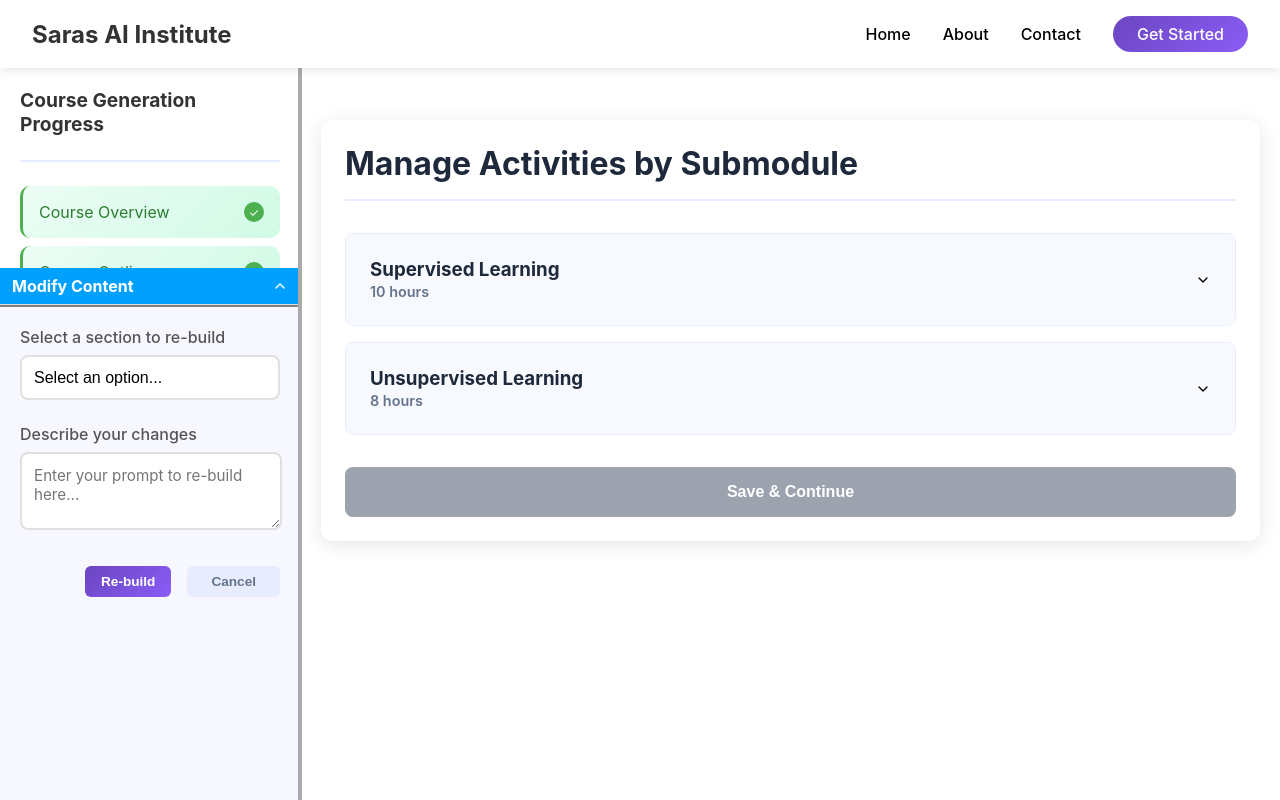
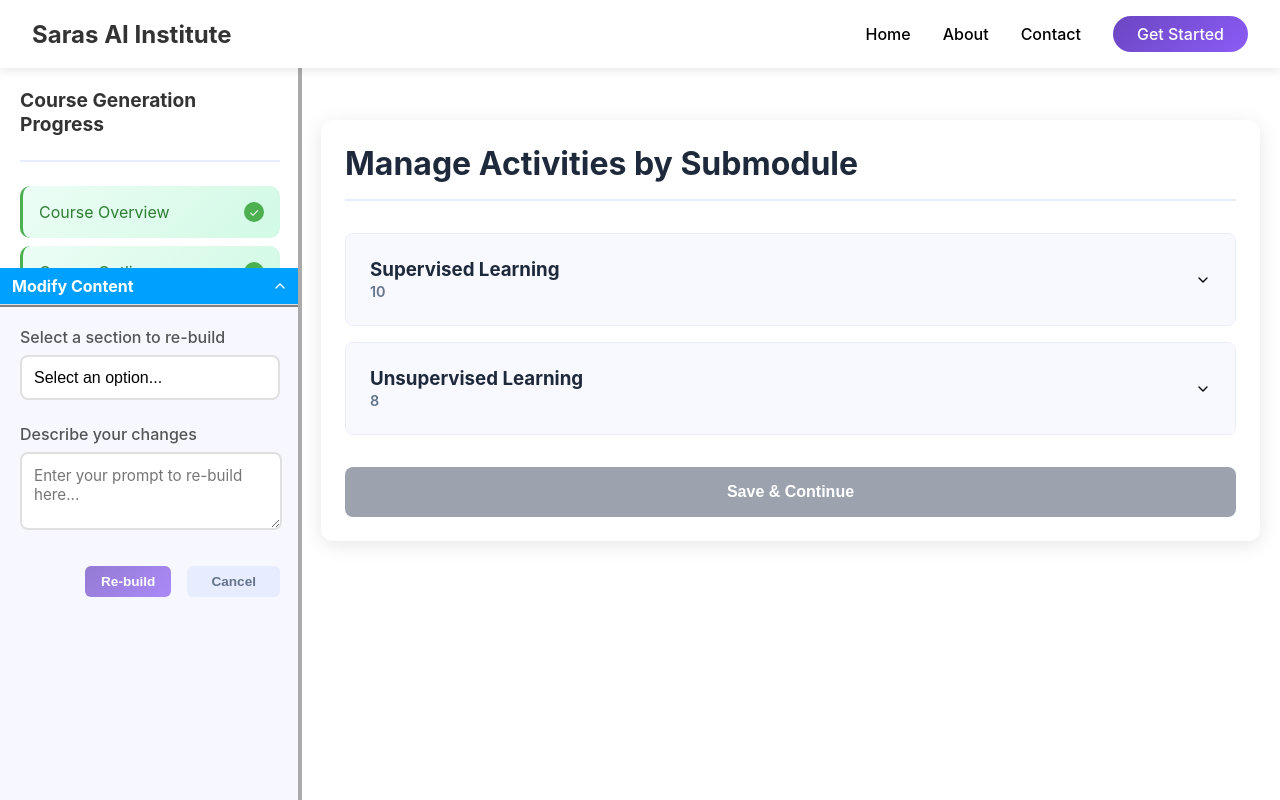
Before and after one commit to asmijit-s/corgen_updated, a React (Create React App) app in the folder frontend/: page /activities in a window 1280 px wide. Built offline with nearby package versions, Linux system fonts and the light colour scheme.

Commit message:
redo updates

```diff
--- a/frontend/src/App.js
+++ b/frontend/src/App.js
@@ -31,12 +31,18 @@ function generateOptionsFromLocalStorage(context = 'outline') {
   }
 
   if (context === 'modules' && data.modules) {
-    const options = Object.entries(data.modules).map(([key, value]) => ({
-      label: value.module_title,
-      value: key,
-      fullValue: value
-    }));
-    return [{ label: "All", value: "all", fullValue: data.modules }, ...options];
+    const modulesWithoutSubmodules = Object.fromEntries(
+    Object.entries(data.modules).map(([key, module]) => {
+      const { submodules, ...rest } = module; // exclude submodules
+      return [key, rest];
+    })
+  );
+  const options = Object.entries(modulesWithoutSubmodules).map(([key, value]) => ({
+    label: value.module_title,
+    value: value.module_id,
+    fullValue: modulesWithoutSubmodules
+  }));
+    return [{ label: "All", value: "all", fullValue: modulesWithoutSubmodules }, ...options];
   }
   if (context === 'submodules') {
     const path = window.location.pathname;
@@ -49,12 +55,18 @@ function generateOptionsFromLocalStorage(context = 'outline') {
       data.modules[moduleIndex]?.submodules
     ) {
       const submods = data.modules[moduleIndex].submodules;
-      const options = submods.map((sub, idx) => ({
-        label: sub.submodule_title,
-        value: `${moduleIndex}_${idx}`,
-        fullValue: sub
-      }));
-      return [{ label: "All", value: "all", fullValue: submods }, ...options];
+      // Remove `activities` from each submodule
+    const submodsWithoutActivities = data.modules[moduleIndex].submodules.map(sub => {
+      const { activities, ...rest } = sub;
+      return rest;
+    });
+
+    const options = submodsWithoutActivities.map((sub, idx) => ({
+      label: sub.submodule_title,
+      value: sub.submodule_id,
+      fullValue: submodsWithoutActivities
+    }));
+      return [{ label: "All", value: "all", fullValue: submodsWithoutActivities }, ...options];
     }
   }
   if (context === 'activities') {
@@ -73,8 +85,8 @@ function generateOptionsFromLocalStorage(context = 'outline') {
       const activities = data.modules[moduleIndex].submodules[submoduleIndex].activities;
       const options = activities.map((activity, idx) => ({
         label: activity.activity_name || `Activity ${idx + 1}`,
-        value: `${moduleIndex}_${submoduleIndex}_${idx}`,
-        fullValue: activity
+        value: activity.activity_name || `Activity ${idx + 1}`,
+        fullValue: activities
       }));
       return [{ label: "All", value: "all", fullValue: activities }, ...options];
     }
@@ -88,7 +100,7 @@ function AppContent() {
   const [leftPanelWidth, setLeftPanelWidth] = useState(300);
   const isResizing = useRef(false);
   const [isCollapsed, setIsCollapsed] = useState(false); // NEW
-
+  const [stage ,setstage] = useState([]);
   const toggleCollapse = () => setIsCollapsed(prev => !prev);
 
   const handleMouseDown = () => { isResizing.current = true; };
@@ -110,26 +122,21 @@ function AppContent() {
   useEffect(() => {
     if (location.pathname.includes("/outline")) {
       setOptions(generateOptionsFromLocalStorage("outline"));
+      setstage("outline");
     } else if (location.pathname.includes("/modules")) {
       setOptions(generateOptionsFromLocalStorage("modules"));
+      setstage("module");
     } else if(location.pathname.includes("/submodules/")){
       setOptions(generateOptionsFromLocalStorage("submodules"));
+      setstage("submodule");
     }else if (location.pathname.includes("/activities/")) {
       setOptions(generateOptionsFromLocalStorage("activities"));
+      setstage("activity");
     } else {
       setOptions([]);
     }
   }, [location.pathname]);
 
-  const handleModificationSubmit = (selectedKey, prompt) => {
-    const selectedOption = options.find(opt => opt.value === selectedKey);
-    const value = selectedOption?.fullValue || "";
-
-    console.log("Selected key:", selectedKey);
-    console.log("Associated value:", value);
-    console.log("Prompt:", prompt);
-    // Future: Call API with key, value, and prompt
-  };
 
   return (
     <div className="app-container">
@@ -161,8 +168,8 @@ function AppContent() {
           {/* Conditionally show ModificationSelector */}
           {!isCollapsed && (
             <ModificationSelector
-              options={options.map(({ label, value }) => ({ label, value }))}
-              onSubmit={handleModificationSubmit}
+              options={options.map(({ label, value, fullValue }) => ({ label, value, fullValue }))}
+              stage={stage}
             />
           )}
         </div>
--- a/frontend/src/components/CourseForm.jsx
+++ b/frontend/src/components/CourseForm.jsx
@@ -98,7 +98,7 @@ const CourseForm = () => {
 
     // Store result (you can pick `data.result` or whole response)
 localStorage.setItem("generatedCourse", JSON.stringify({ outline: data.result }));
-
+localStorage.setItem("course-init", JSON.stringify(payload));
     navigate("/outline");
 
   } catch (error) {
--- a/frontend/src/components/ModuleDropdown.jsx
+++ b/frontend/src/components/ModuleDropdown.jsx
@@ -79,7 +79,7 @@ const ModulesDropdownPage = () => {
             >
               <div className="module-title-container">
                 <h3>{module.module_title}</h3>
-                <span className="module-hours">{module.module_hours} hours</span>
+                <span className="module-hours">{module.module_hours}</span>
               </div>
               <div className="module-actions">
                 {expandedModule === moduleIndex ? <FiChevronUp /> : <FiChevronDown />}
--- a/frontend/src/components/ModulePage.jsx
+++ b/frontend/src/components/ModulePage.jsx
@@ -33,9 +33,9 @@ const ModulesPage = () => {
   const handleSave = () => {
     const updatedModules = [...modules];
     updatedModules[editingModule] = {
-      moduleTitle: editForm.title,
-      moduleDescription: editForm.description,
-      moduleHours: parseInt(editForm.hours) || 0
+      modeul_title: editForm.title,
+      modeul_description: editForm.description,
+      modeul_hours: parseInt(editForm.hours) || 0
     };
     setModules(updatedModules);
     setEditingModule(null);
@@ -70,7 +70,7 @@ const ModulesPage = () => {
     }
     window.location.reload();
 
-    };
+  };
 
 
   const handleAddModule = () => {
@@ -91,9 +91,9 @@ const ModulesPage = () => {
       return;
     }
     const moduleToAdd = {
-      moduleTitle: newModule.title,
-      moduleDescription: newModule.description,
-      moduleHours: parseInt(newModule.hours) || 0
+      modeul_title: newModule.title,
+      modeul_description: newModule.description,
+      modeul_hours: parseInt(newModule.hours) || 0
     };
     const updatedModules = [...modules, moduleToAdd];
     setModules(updatedModules);
@@ -106,7 +106,6 @@ const ModulesPage = () => {
         localStorage.setItem("generatedCourse", JSON.stringify(parsed));
     }
     window.location.reload();
-
   };
 
   const handleFinalSave = () => {
@@ -174,7 +173,7 @@ const ModulesPage = () => {
               <>
                 <div className="module-header">
                   <h3 className="module-title">{module.module_title}</h3>
-                  <div>
+                  <div style={{display:'flex'}}>
                     <button className="edit-btn" onClick={() => handleEdit(index)}>Edit</button>
                     <button className="delete-btn" onClick={() => handleDelete(index)}>Delete</button>
                   </div>
--- a/frontend/src/components/SubModule.jsx
+++ b/frontend/src/components/SubModule.jsx
@@ -143,7 +143,7 @@ const SubmodulesPage = () => {
               <>
                 <div className="module-header">
                   <h3 className="module-title">{submodule.submodule_title}</h3>
-                  <div>
+                  <div style={{display: 'flex'}}>
                     <button className="edit-btn" onClick={() => handleEdit(index)}>
                       Edit
                     </button>
--- a/frontend/src/components/UserInputPanel.jsx
+++ b/frontend/src/components/UserInputPanel.jsx
@@ -8,7 +8,7 @@ const ModificationSelector = ({
   submitButtonText = "Re-build",
   cancelButtonText = "Cancel",
   options = [],
-  onSubmit,
+  stage,
   onCancel,
   isLoading = false
 }) => {
@@ -28,20 +28,18 @@ const ModificationSelector = ({
 
     const selected = options.find(opt => opt.value === selectedOption);
     const fullValue = selected?.fullValue;
-    console.log(`Processing your request with the following:
-\nSelected Key: ${selected.label}
-\nFull Value: ${typeof fullValue === 'object' ? JSON.stringify(fullValue, null, 2) : fullValue}
-\nYour Prompt: ${modificationText}`);
-    alert(
-      `Processing your request with the following:
-\nSelected Key: ${selected.label}
-\nFull Value: ${typeof fullValue === 'object' ? JSON.stringify(fullValue, null, 2) : fullValue}
-\nYour Prompt: ${modificationText}`
-    );
+
+      console.log("Submitted Info:");
+      console.log("Stage Full Value:", stage);
+      console.log("Selected Dropdown Label:", selected.label);
+      console.log("Selected Dropdown Value:", selected.value);
+      console.log("Full Value:", fullValue);
+      console.log("Modification Prompt:", modificationText);
+
 
     setError('');
     try {
-      await onSubmit(selectedOption, modificationText);
+      //api ()stage, selected.value, fullvalue, modificationtext
       setSelectedOption('');
       setModificationText('');
     } catch (err) {
@@ -61,7 +59,7 @@ const ModificationSelector = ({
         >
           <option value="">Select an option...</option>
           {options.map((option) => (
-            <option key={option.value} value={option.value}>
+            <option key={option.value} value={option.value} fullValue={option.fullValue}>
               {option.label}
             </option>
           ))}
@@ -85,7 +83,7 @@ const ModificationSelector = ({
         <button
           className="build-btn"
           onClick={handleSubmit}
-          disabled={isLoading}
+          disabled={isLoading || options.length === 0 || !selectedOption || !modificationText.trim()}
         >
           {isLoading ? (
             <>
```
